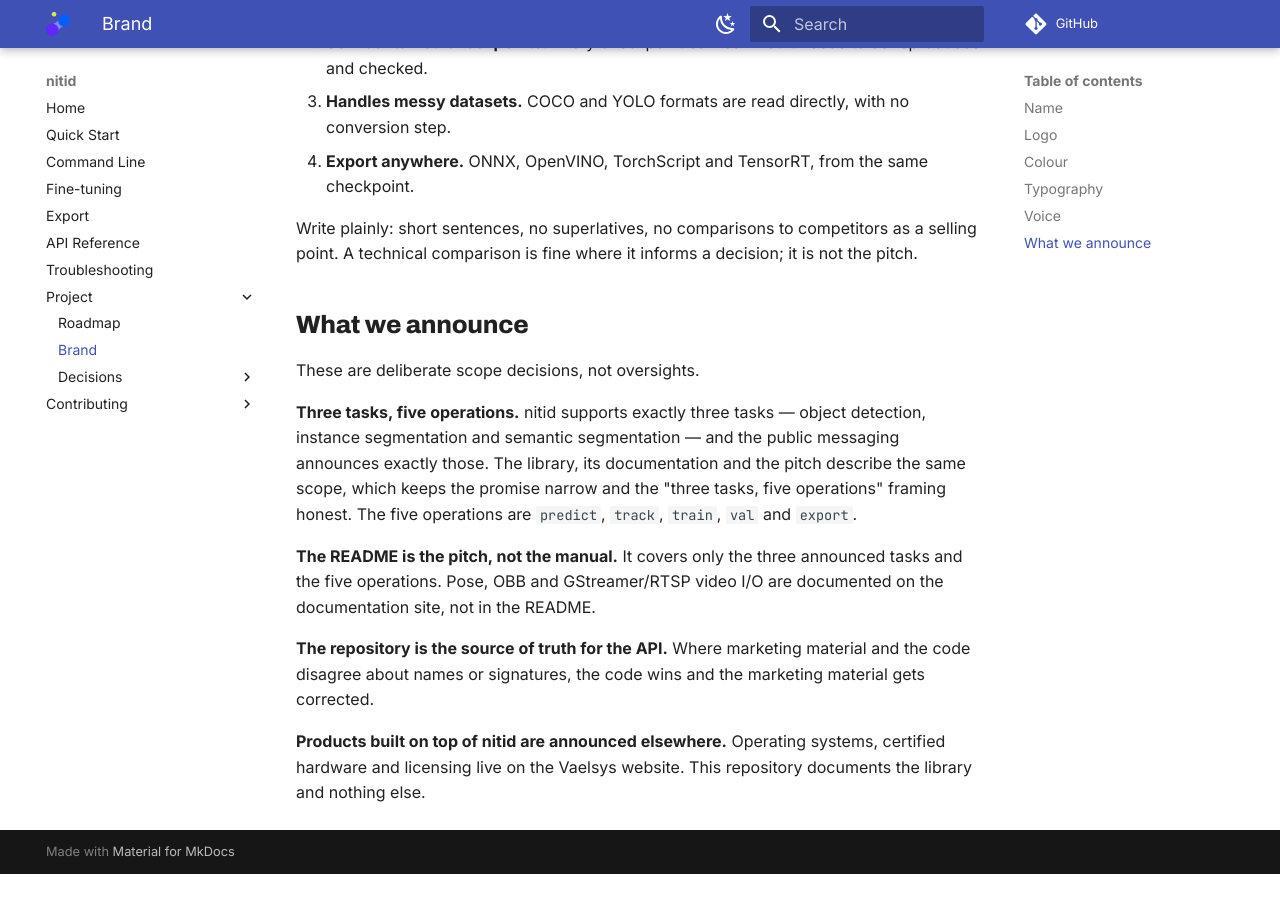
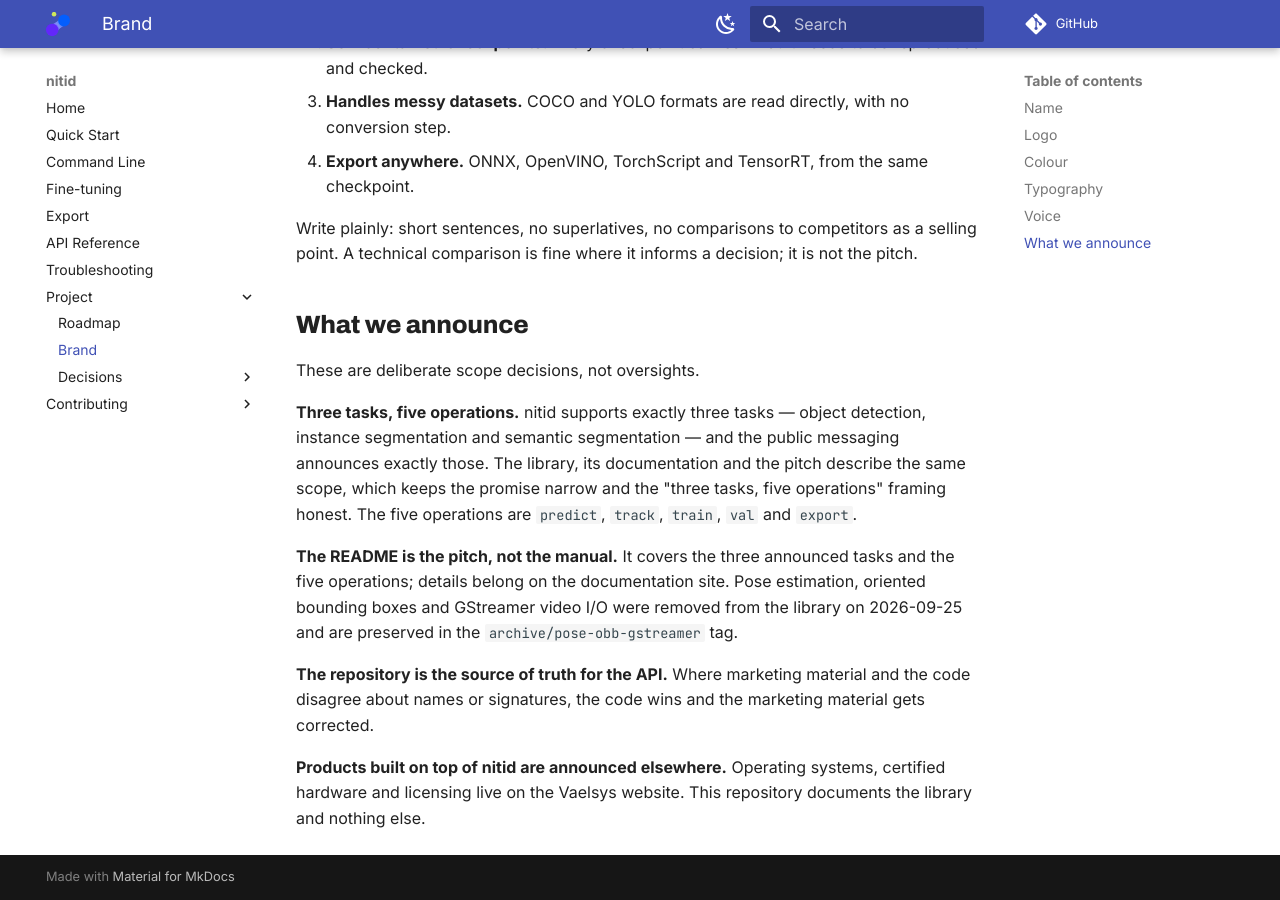
Before and after one commit to Nitidio/nitid, an MkDocs documentation site: the page built from docs/brand.md, in a window 1280 px wide and 900 px high, scrolled down 2891 px. Built offline with MkDocs 1.6.1 and Material for MkDocs 9.7.7, drawn with Linux system fonts in a browser that asks for light colours; comment, search, counter and statistics services are not loaded; before the commit the page ends 3765 px from its top, so only the background shows below that.

Commit message:
docs(brand): say pose, OBB and GStreamer were removed, not moved to the docs
The README rule still claimed they were documented on the documentation
site; they were removed from the library and live in the
archive/pose-obb-gstreamer tag.

Refs #196

Co-Authored-By: Claude Opus 5.5 (1M context) <noreply@anthropic.com>
Claude-Session: https://claude.ai/code/session_01P1Qj99anU916rFARv3z5rz

```diff
--- a/docs/brand.md
+++ b/docs/brand.md
@@ -103,9 +103,11 @@ describe the same scope, which keeps the promise narrow and the "three tasks,
 five operations" framing honest. The five operations are `predict`, `track`,
 `train`, `val` and `export`.
 
-**The README is the pitch, not the manual.** It covers only the three announced
-tasks and the five operations. Pose, OBB and GStreamer/RTSP video I/O are
-documented on the documentation site, not in the README.
+**The README is the pitch, not the manual.** It covers the three announced
+tasks and the five operations; details belong on the documentation site. Pose
+estimation, oriented bounding boxes and GStreamer video I/O were removed from
+the library on 2026-09-25 and are preserved in the `archive/pose-obb-gstreamer`
+tag.
 
 **The repository is the source of truth for the API.** Where marketing material
 and the code disagree about names or signatures, the code wins and the
```
